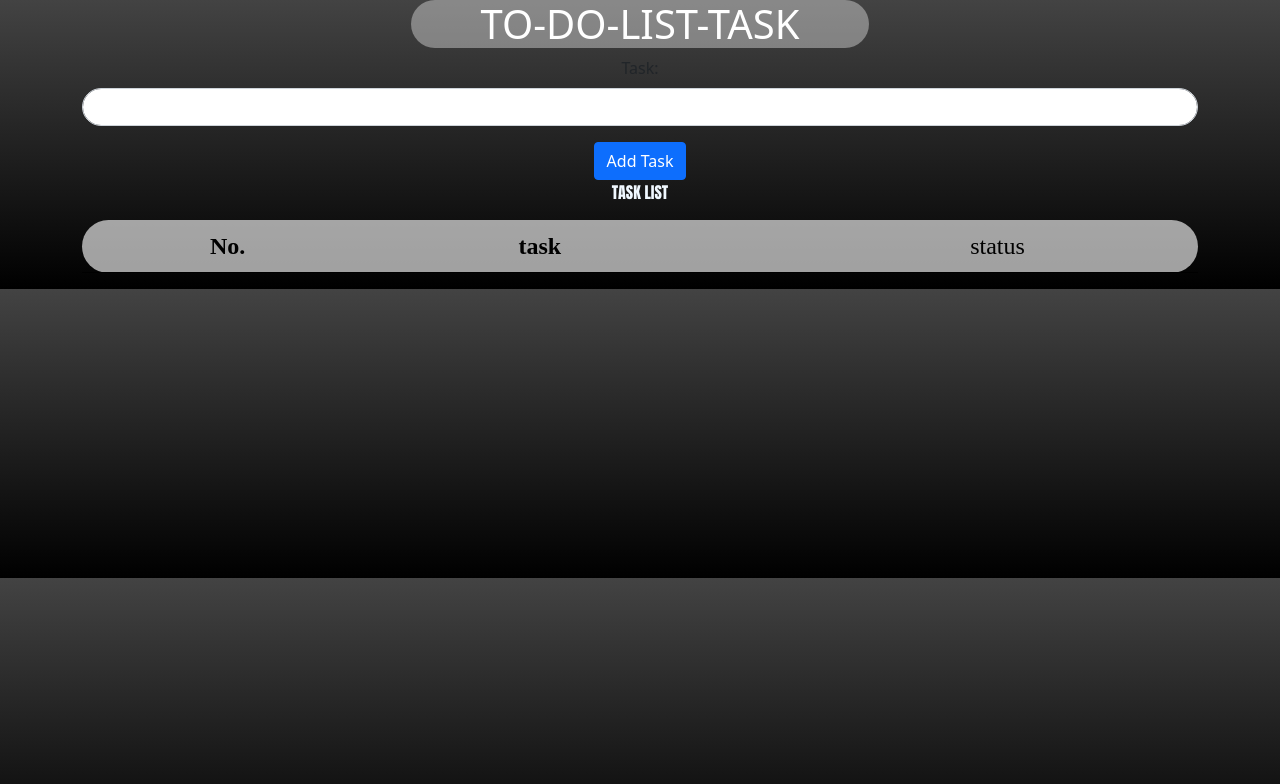
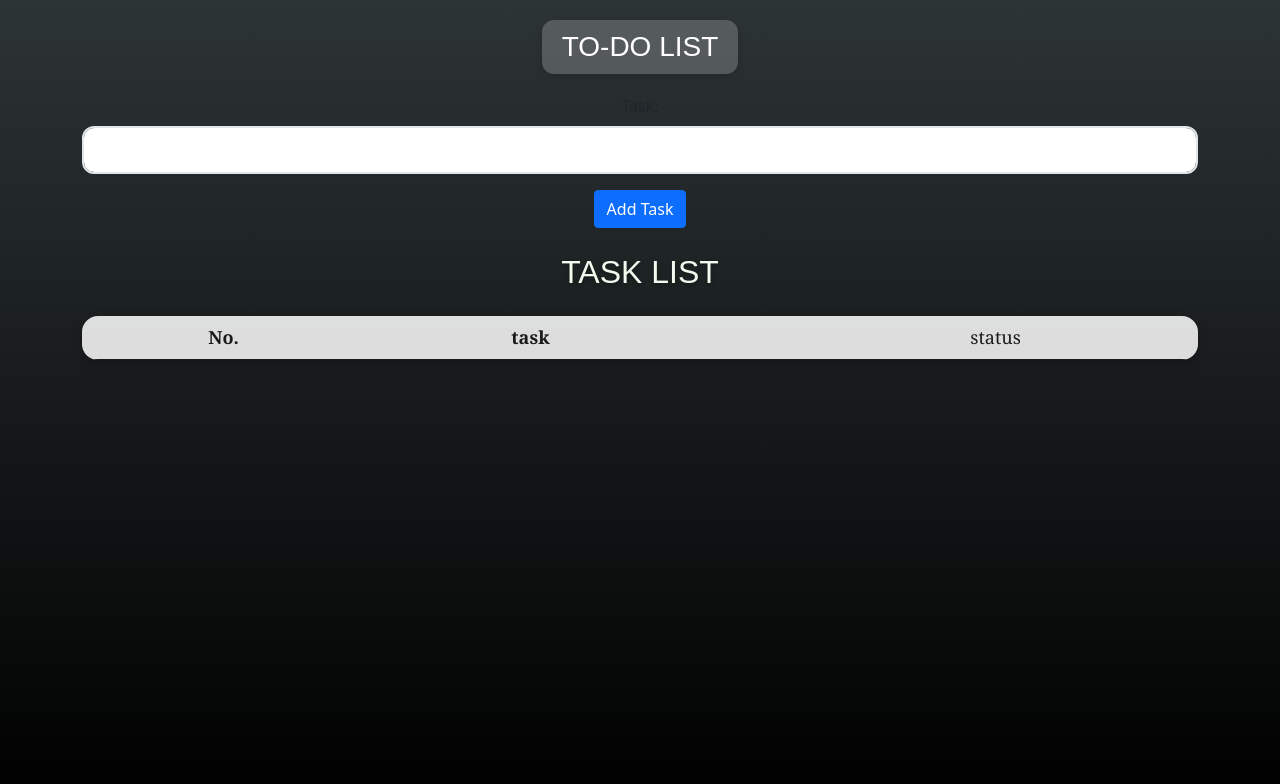
Before and after one commit to Aiboo13/to-do-list, a plain HTML site: page index.html in a window 1280 px wide. Drawn offline with nearby package versions, Linux system fonts and the light colour scheme; a web font is replaced by a local one.

Commit message:
style by rozaq

```diff
--- a/app.css
+++ b/app.css
@@ -1,58 +1,82 @@
 .Delete {
-  background-color: red;
-  color: white;
+  background-color: #e63946;
+  color: #ffffff;
   border: none;
-  padding: 5px 10px;
+  padding: 8px 16px;
   cursor: pointer;
+  border-radius: 8px;
+  font-family: 'Arial', sans-serif;
+  font-size: 16px;
+  transition: background-color 0.3s ease, transform 0.2s ease;
+  -webkit-border-radius: 8px;
+  -moz-border-radius: 8px;
+  -ms-border-radius: 8px;
+  -o-border-radius: 8px;
 }
 
-td{
-  font-family: 'Times New Roman', Times, serif;
-  font-size: x-large;
-  color: rgb(0, 0, 0);
-}
-th{
-  font-family: 'Times New Roman', Times, serif;
-  font-size: x-large;
-  color: rgb(0, 0, 0);
+.Delete:hover {
+  background-color: #d00000;
+  transform: translateY(-2px);
 }
 
-body{
-  background: linear-gradient(to bottom, #434343, #000000);
-
+td, th {
+  font-family: 'Georgia', serif;
+  font-size: 18px;
+  color: #1a1a1a;
+  padding: 12px;
+  text-align: center;
 }
 
-p{
-  font-family: Impact, Haettenschweiler, 'Arial Narrow Bold', sans-serif;
-  color: aliceblue;
+table {
+  background-color: rgba(255, 255, 255, 0.85);
+  border-radius: 16px;
+  border-collapse: collapse;
+  box-shadow: 0 4px 12px rgba(0, 0, 0, 0.2);
+  margin: 20px auto;
+  overflow: hidden;
 }
 
-p:hover{
-  color: rgb(255, 145, 0);
-  cursor: pointer;
+body {
+  background: linear-gradient(to bottom, #2d3436, #000000);
+  min-height: 100vh;
+  display: flex;
+  flex-direction: column;
+  align-items: center;
 }
 
-table{
-  background-color: rgba(255, 255, 255, 0.623);
-  border-radius: 5rem;
-  -webkit-border-radius: 5rem;
-  -moz-border-radius: 5rem;
-  -ms-border-radius: 5rem;
-  -o-border-radius: 5rem;
-
+p {
+  font-family: 'Montserrat', sans-serif;
+  color: #f1faee;
+  font-size: 32px;
+  text-align: center;
+  margin: 20px 0;
+  text-shadow: 0 2px 4px rgba(0, 0, 0, 0.3);
 }
 
-h1{
-  color: white;
-  background-color: rgba(255, 255, 255, 0.37);
-  width: 20ch;
-  border-radius: 4rem;
-  -webkit-border-radius: 4rem;
-  -moz-border-radius: 4rem;
-  -ms-border-radius: 4rem;
-  -o-border-radius: 4rem;
+h1 {
+  color: #ffffff;
+  background-color: rgba(255, 255, 255, 0.2);
+  width: fit-content;
+  padding: 10px 20px;
+  border-radius: 12px;
+  font-family: 'Montserrat', sans-serif;
+  font-size: 28px;
+  margin: 20px auto;
+  box-shadow: 0 2px 8px rgba(0, 0, 0, 0.15);
 }
 
-#task{
-  border-radius: 4rem;
+#task {
+  border-radius: 12px;
+  padding: 10px;
+  border: 2px solid #dfe6e9;
+  font-family: 'Arial', sans-serif;
+  font-size: 16px;
+  width: 100%;
+  box-sizing: border-box;
+  transition: border-color 0.3s ease;
 }
+
+#task:focus {
+  border-color: #00e4dd;
+  outline: none;
+}
--- a/index.html
+++ b/index.html
@@ -1,23 +1,37 @@
 <!DOCTYPE html>
 <html lang="en">
   <head>
-  <meta charset="UTF-8">
-  <meta name="viewport" content="width=device-width, initial-scale=1.0">
-  <link href="https://cdn.jsdelivr.net/npm/bootstrap@5.0.2/dist/css/bootstrap.min.css" rel="stylesheet" integrity="sha384-EVSTQN3/azprG1Anm3QDgpJLIm9Nao0Yz1ztcQTwFspd3yD65VohhpuuCOmLASjC" crossorigin="anonymous">
-  <link rel="preconnect" href="https://fonts.googleapis.com">
-<link rel="preconnect" href="https://fonts.gstatic.com" crossorigin>
-<link href="https://fonts.googleapis.com/css2?family=Atkinson+Hyperlegible+Next:ital,wght@0,200..800;1,200..800&family=Nunito+Sans:ital,opsz,wght@0,6..12,200..1000;1,6..12,200..1000&family=Open+Sans:ital,wght@0,300..800;1,300..800&family=Roboto+Flex:opsz,wght@8..144,100..1000&family=Roboto:ital,wght@0,100..900;1,100..900&display=swap" rel="stylesheet">
-  <link rel="stylesheet" href="app.css">
-  <link rel="shortcut icon" href="favicon(2).ico" type="image/x-icon">
+    <meta charset="UTF-8" />
+    <meta name="viewport" content="width=device-width, initial-scale=1.0" />
+    <link
+      href="https://cdn.jsdelivr.net/npm/bootstrap@5.0.2/dist/css/bootstrap.min.css"
+      rel="stylesheet"
+      integrity="sha384-EVSTQN3/azprG1Anm3QDgpJLIm9Nao0Yz1ztcQTwFspd3yD65VohhpuuCOmLASjC"
+      crossorigin="anonymous"
+    />
+    <link rel="preconnect" href="https://fonts.googleapis.com" />
+    <link rel="preconnect" href="https://fonts.gstatic.com" crossorigin />
+    <link
+      href="https://fonts.googleapis.com/css2?family=Atkinson+Hyperlegible+Next:ital,wght@0,200..800;1,200..800&family=Nunito+Sans:ital,opsz,wght@0,6..12,200..1000;1,6..12,200..1000&family=Open+Sans:ital,wght@0,300..800;1,300..800&family=Roboto+Flex:opsz,wght@8..144,100..1000&family=Roboto:ital,wght@0,100..900;1,100..900&display=swap"
+      rel="stylesheet"
+    />
+    <link rel="stylesheet" href="app.css" />
+    <link rel="shortcut icon" href="favicon(2).ico" type="image/x-icon" />
     <title>TO-DO-LIST</title>
   </head>
   <body>
     <div class="container text-center">
-    <h1 class="mx-auto">TO-DO-LIST-TASK</h1>
+      <h1 class="mx-auto">TO-DO LIST</h1>
       <form action="google.com" method="get">
         <div class="mb-3">
           <label for="task" class="form-label">Task:</label>
-        <input type="text" class="form-control" id="task" name="task" required>
+          <input
+            type="text"
+            class="form-control"
+            id="task"
+            name="task"
+            required
+          />
         </div>
         <button type="submit" class="btn btn-primary">Add Task</button>
       </form>
@@ -43,9 +57,21 @@
         </table>
       </div>
     </div>
-  <script src="https://cdn.jsdelivr.net/npm/@popperjs/core@2.9.2/dist/umd/popper.min.js" integrity="sha384-IQsoLXl5PILFhosVNubq5LC7Qb9DXgDA9i+tQ8Zj3iwWAwPtgFTxbJ8NT4GN1R8p" crossorigin="anonymous"></script>
-<script src="https://cdn.jsdelivr.net/npm/bootstrap@5.0.2/dist/js/bootstrap.min.js" integrity="sha384-cVKIPhGWiC2Al4u+LWgxfKTRIcfu0JTxR+EQDz/bgldoEyl4H0zUF0QKbrJ0EcQF" crossorigin="anonymous"></script>
-  <script src="https://cdn.jsdelivr.net/npm/bootstrap@5.0.2/dist/js/bootstrap.bundle.min.js" integrity="sha384-MrcW6ZMFYlzcLA8Nl+NtUVF0sA7MsXsP1UyJoMp4YLEuNSfAP+JcXn/tWtIaxVXM" crossorigin="anonymous"></script>
+    <script
+      src="https://cdn.jsdelivr.net/npm/@popperjs/core@2.9.2/dist/umd/popper.min.js"
+      integrity="sha384-IQsoLXl5PILFhosVNubq5LC7Qb9DXgDA9i+tQ8Zj3iwWAwPtgFTxbJ8NT4GN1R8p"
+      crossorigin="anonymous"
+    ></script>
+    <script
+      src="https://cdn.jsdelivr.net/npm/bootstrap@5.0.2/dist/js/bootstrap.min.js"
+      integrity="sha384-cVKIPhGWiC2Al4u+LWgxfKTRIcfu0JTxR+EQDz/bgldoEyl4H0zUF0QKbrJ0EcQF"
+      crossorigin="anonymous"
+    ></script>
+    <script
+      src="https://cdn.jsdelivr.net/npm/bootstrap@5.0.2/dist/js/bootstrap.bundle.min.js"
+      integrity="sha384-MrcW6ZMFYlzcLA8Nl+NtUVF0sA7MsXsP1UyJoMp4YLEuNSfAP+JcXn/tWtIaxVXM"
+      crossorigin="anonymous"
+    ></script>
     <script src="tasks.json"></script>
     <script src="app.js"></script>
   </body>
```
Lines whose indentation alone changed are shown as unchanged.
